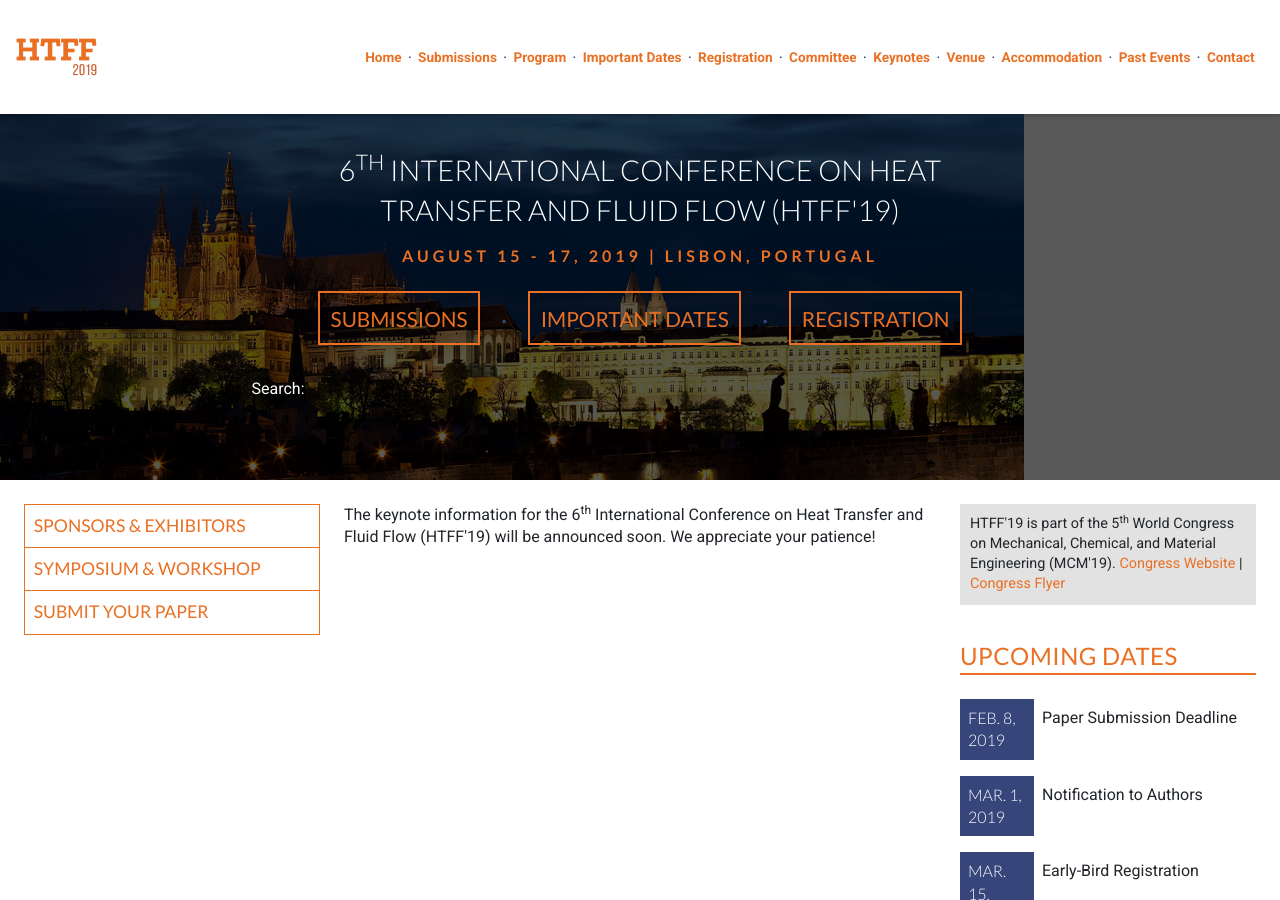
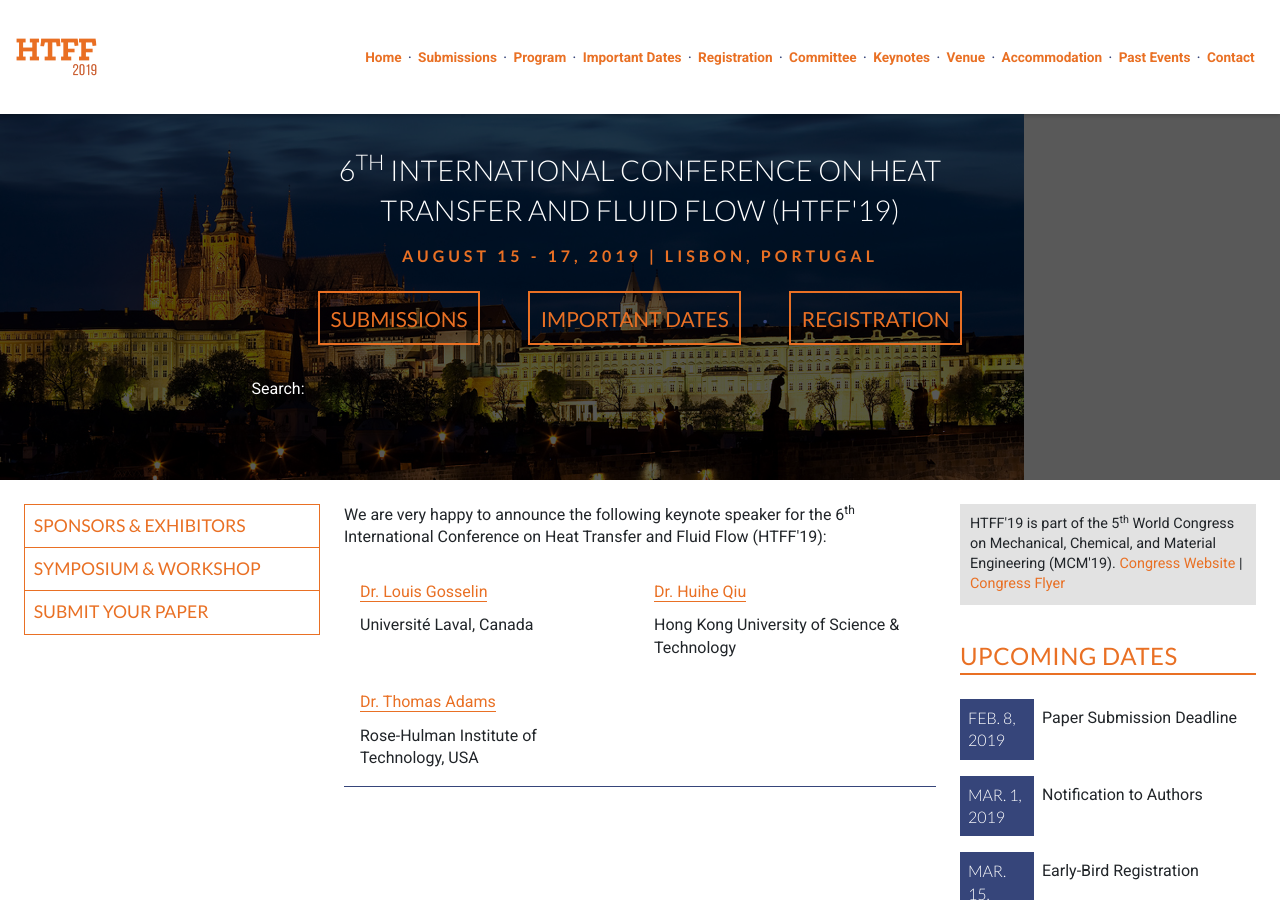
Before and after one commit to intaset/htff, a Jekyll site: the page built from keynote.html, in a window 1280 px wide and 900 px high. Built offline with Jekyll 4.4.1, drawn with Linux system fonts in a browser that asks for light colours; nearby versions of some CDN libraries; Markdown is read by kramdown in place of the engine named in the settings; comment, search, counter and statistics services are not loaded.

Commit message:
Added keynotes

```diff
--- a/keynote.html
+++ b/keynote.html
@@ -7,33 +7,33 @@ keyword: heat transfer conference, cfd conference, fluid flow conference,  energ
 
 <div class="unit unit-s-1 unit-m-1-4-1 unit-l-1-4-1">
   <div class="unit-spacer content">
-     <p class="body">The keynote information for the 6<sup>th</sup> International Conference on Heat Transfer and Fluid Flow (HTFF'19) will be announced soon. We appreciate your patience!</p>
+    <!-- <p class="body">The keynote information for the 6<sup>th</sup> International Conference on Heat Transfer and Fluid Flow (HTFF'19) will be announced soon. We appreciate your patience!</p>-->
 
-   <!-- <p class="body">We are very happy to announce the following keynote speaker for the 6<sup>th</sup> International Conference on Heat Transfer and Fluid Flow (HTFF'19):</p>
+    <p class="body">We are very happy to announce the following keynote speaker for the 6<sup>th</sup> International Conference on Heat Transfer and Fluid Flow (HTFF'19):</p>
 
     <div class="keynotes">
 
       <div class="unit unit-s-1-1 unit-s-1-2 unit-m-1-2 unit-l-1-2">
         <div class="unit-spacer">
-        <a href="#Dr. Chamil Abeykoon">Dr. Chamil Abeykoon</a><br>
-             <p class="body">The University of Manchester, UK</p>
+        <a href="#Dr. Louis Gosselin">Dr. Louis Gosselin</a><br>
+             <p class="body">Université Laval, Canada</p>
         </div>
       </div>
 
       <div class="unit unit-s-1-1 unit-s-1-2 unit-m-1-2 unit-l-1-2">
       <div class="unit-spacer">
-      <a href="#Dr. Jalel Azaiez">Dr. Jalel Azaiez</a><br>
-           <p class="body">The University of Calgary, Canada</p>
+      <a href="#Dr. Huihe Qiu">Dr. Huihe Qiu</a><br>
+           <p class="body">Hong Kong University of Science & Technology</p>
       </div>
       </div>
 
       <div class="unit unit-s-1-1 unit-s-1-2 unit-m-1-2 unit-l-1-2">
         <div class="unit-spacer">
-        <a href="#Dr. Mohamed Hamed">Dr. Mohamed Hamed</a><br>
-             <p class="body">McMaster University, Canada</p>
+        <a href="#Dr. Thomas Adams">Dr. Thomas Adams</a><br>
+             <p class="body">Rose-Hulman Institute of Technology, USA</p>
         </div>
       </div>
-  </div>  --> <!-- End Keynotes -->
+  </div>   <!-- End Keynotes -->
 
 
  <!-- <span class="anchor" id="Dr. Chamil Abeykoon"></span>
```
Also changed, not shown: index.html (+9 -9 lines), 2 other files.
